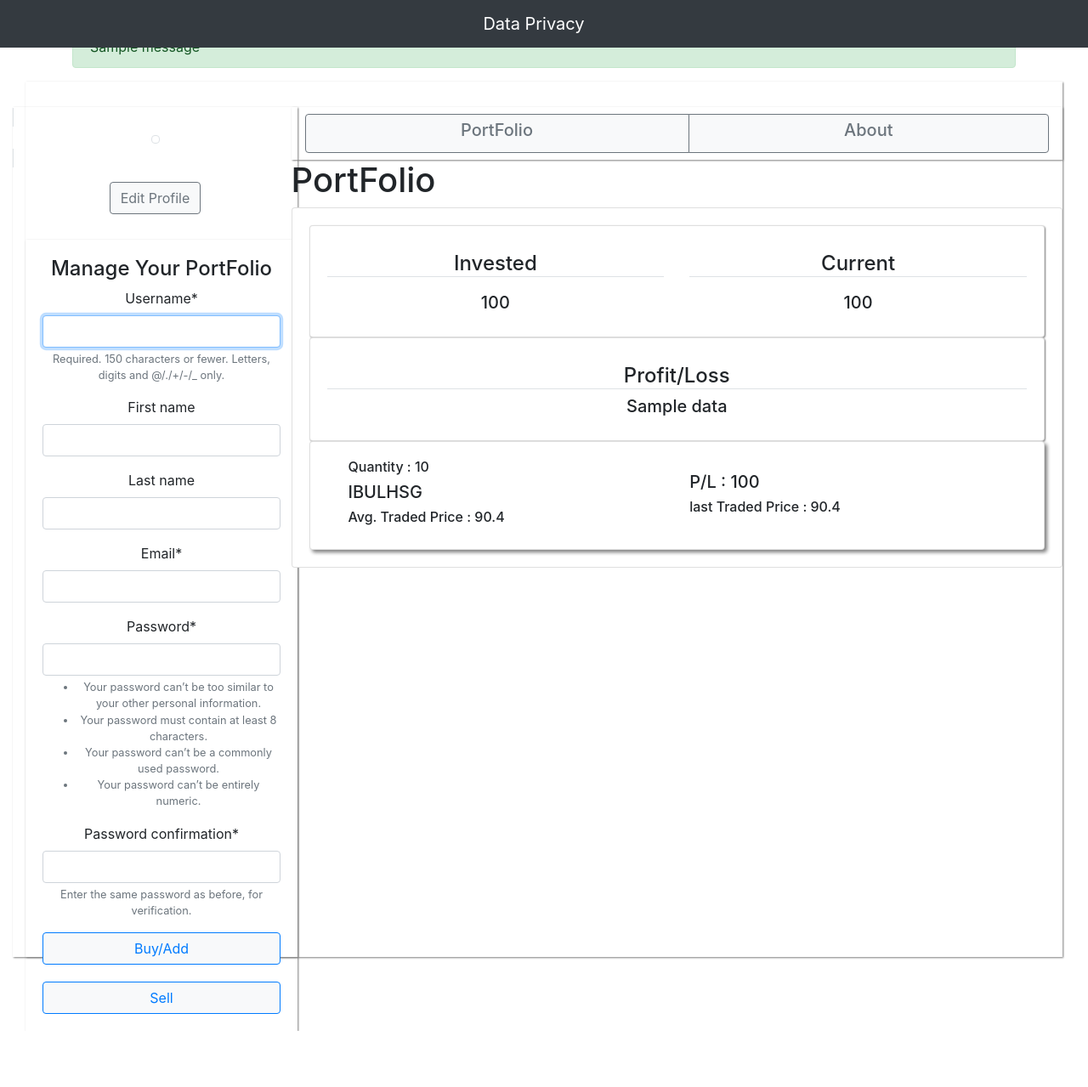
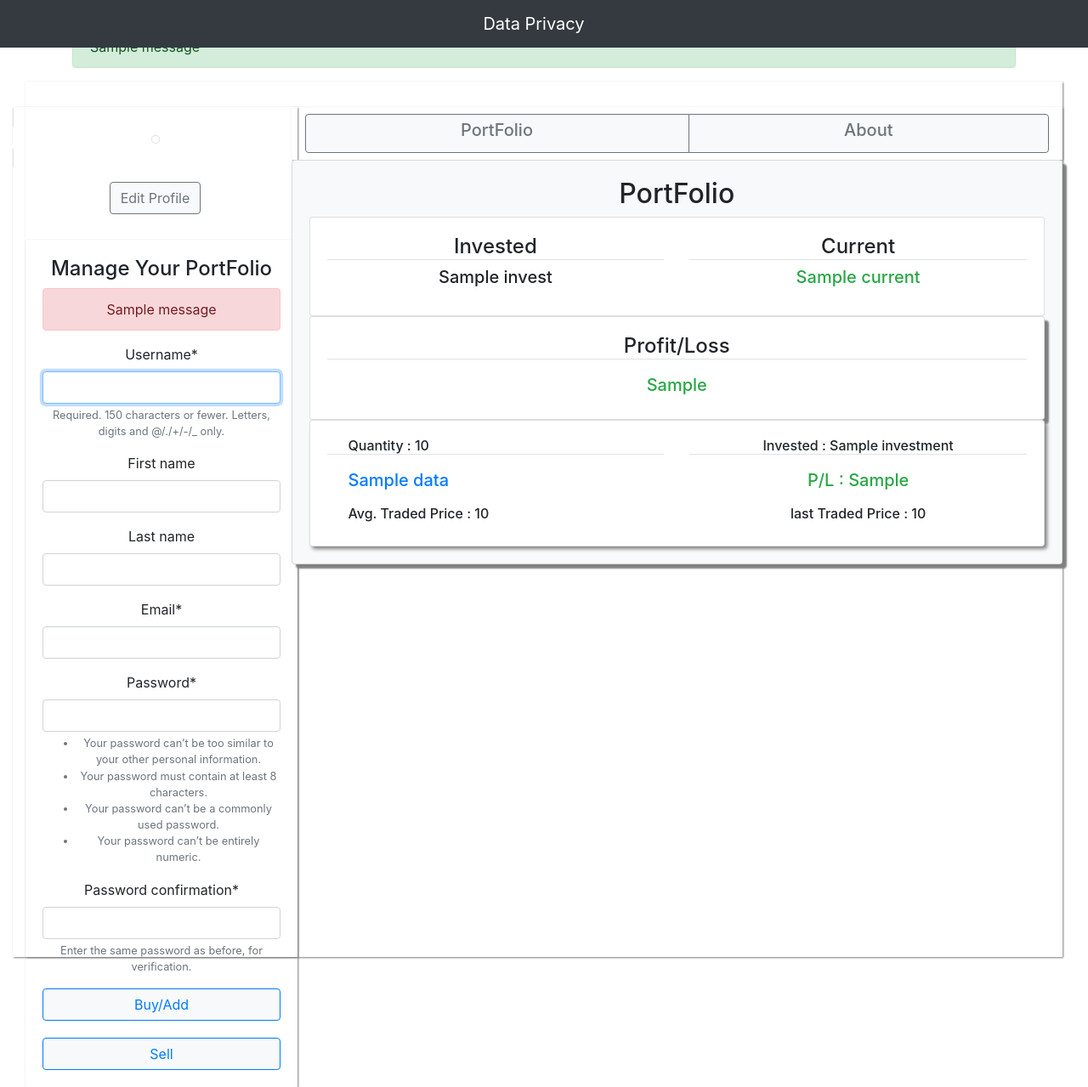
Before and after one commit to DataPrivacyB/A5, a Django app: template userRegistration/templates/userRegistration/portfolio.html in a window 1280 px wide. Shown: the whole page at 85% size. Before the commit the page ends 1213 px from the top, so only its background shows below. Run offline with Django 3.2, Linux system fonts and the light colour scheme; the template is opened without the code that fills it: values that come from a table or form of the project are taken from there, most other values are stand-ins (such as "Sample title", 1, 10 or a date in 2020); one stand-in notice (Sample message) is shown; parts of the project's set-up code (start-up, migrations or seed data) failed here and were passed over; some libraries are stand-ins or nearby versions.

```diff
--- a/A5/settings.py
+++ b/A5/settings.py
@@ -135,3 +135,4 @@ MEDIA_ROOT = os.path.join(BASE_DIR,'media')
 MEDIA_URL = '/media/'
 
 CRISPY_TEMPLATE_PACK = 'bootstrap4'
+LOGIN_REDIRECT_URL = '/userConfig/portfolio'
--- a/userRegistration/forms.py
+++ b/userRegistration/forms.py
@@ -2,6 +2,7 @@ from django import forms
 from django.contrib.auth.models import User
 from .models import SharesHeld,Shares
 from django.contrib.auth.forms import UserCreationForm
+
 
 class RegistrationForm(UserCreationForm):
     email = forms.EmailField(required=True)
@@ -21,9 +22,6 @@ class RegistrationForm(UserCreationForm):
 
         return user
 
-def get_list():
-    c = [1, 2, 3, 4]
-    return c
 
 
 class sharesUpdateForm(forms.Form):
--- a/userRegistration/models.py
+++ b/userRegistration/models.py
@@ -1,5 +1,4 @@
 from django.db import models
-from django.utils import timezone
 from django.contrib.auth.models import User
 
 photo = models.ImageField(upload_to="images")
--- a/userRegistration/shares.py
+++ b/userRegistration/shares.py
@@ -1,3 +1,7 @@
+import gspread
+import pprint
+from .models import Shares
+from oauth2client.service_account import ServiceAccountCredentials
 scope = ['https://spreadsheets.google.com/feeds','https://www.googleapis.com/auth/drive']
 creds = ServiceAccountCredentials.from_json_keyfile_name('C:\\Users\\Akshay Bali\\Desktop\\A5\\userRegistration\\FinanceA5-4cec9ccde82f.json', scope)
 client = gspread.authorize(creds)
--- a/userRegistration/templates/userRegistration/portfolio.html
+++ b/userRegistration/templates/userRegistration/portfolio.html
@@ -5,11 +5,10 @@
     body {
         margin : 30px;
     }
-
-</style>
+    </style>
 <div  style="padding-top:30px; box-shadow:1px 1px 2px grey;">
     <div class="row myr justify-content-between">
-        <div class="col-md-3 myc1 ">
+        <div class="col-md-3 myc1">
             <div class="row mynr justify-content-between">
                 <div  style="width: 350px;height:1000px; box-shadow:1px 1px 2px grey;">
                     <div class="p-0" style="padding:0">
@@ -31,7 +30,15 @@
                             <h4>Manage Your PortFolio</h4>
                             <form  method="POST">
                                 {% csrf_token %}
+                                {%if messages %}
+                                {%for message in messages%}
+                                    <div class="alert alert-danger">
+                                        {{ message }}
+                                    </div>
+                                {% endfor %}
+                                {% endif %}
                                 {{form | crispy}}
+
                                 <div class="text-center" style="padding-bottom:20px">
                                     <input type="submit" class="btn btn-light btn-block btn-outline-primary" name="buy" value="Buy/Add" />
                                 </div>
@@ -41,7 +48,6 @@
                             </form>
                         </div>
                     </div>
-
                 </div>
             </div>
         </div>
@@ -52,55 +58,70 @@
                     <a href="{% url 'about' %}" class="btn btn-light btn-outline-secondary"  ><h5>About</h5></a>
                 </div>
             </div>
+<div class="card bg-light"style="padding-bottom:0px;box-shadow:5px 5px 2px grey;">
+                <div class="card-body">
 
             <div class="row myr1">
-                <div class="col-md-5 myc">
-                    <h1>PortFolio</h1>
+                <div class="col-md myc">
+                    <h2 class="text-center">PortFolio</h2>
                 </div>
             </div>
-            <div class="card">
-                <div class="card-body">
-                    <div class="card" style="box-shadow:1px 1px 2px grey;">
+                    <div class="card" style="padding-bottom:5px;">
                         <div class="card-body">
-
                             <div class="row myr1">
                                 <div class="col-md-6 myc">
-                                    <h4 class="text-center border-bottom" style="padding-top:10px">Invested</h4>
-                                    <h5 class="text-center" style="padding-top:10px">100</h5>
+                                    <h4 class="text-center border-bottom" style="padding-top:0px">Invested</h4>
+                                    <h5 class="text-center" style="padding-top:0px">{{ invest }}</h5>
                                 </div>
                                 <div class="col-md myc">
-                                    <h4 class="text-center border-bottom" style="padding-top:10px">Current</h4>
-                                    <h5 class="text-center" style="padding-top:10px">100</h5>
+                                    <h4 class="text-center border-bottom" style="padding-top:0px">Current</h4>
+                                    {% if current <= 0 %}
+                                    <h5 class="text-center text-danger" style="padding-top:0px">{{ current }}</h5>
+                                    {% else %}
+                                    <h5 class="text-center text-success" style="padding-top:0px">{{ current }}</h5>
+                                    {% endif %}
                                 </div>
                             </div>
                         </div></div>
-                    <div class="card"style="box-shadow:1px 1px 2px grey;">
+                    <div class="card"style="box-shadow:5px 5px 2px grey;">
                         <div class="card-body">
 
                             <div class="row myr1">
                                 <div class="col-md myc">
-                                    <h4 class="text-center border-bottom" style="padding-top:10px">Profit/Loss</h4>
-                                    <h5 class="text-center">{{data}}</h5>
+                                    <h4 class="text-center border-bottom" style="padding-top:0px">Profit/Loss</h4>
+                                    {% if netPl <= 0 %}
+                                        <h5 class="text-center text-danger" style="padding-top:10px">{{ netPl }}</h5>
+                                    {% else %}
+                                        <h5 class="text-center text-success" style="padding-top:10px">{{ netPl }}</h5>
+                                    {% endif %}
+
                                 </div>
                             </div>
                         </div>
                     </div>
             {% for x in data %}
+                    {% if x.Quantity > 0 %}
             <div class="card" style="box-shadow:3px 3px 4px grey;">
                 <div class="card-body">
                     <div class="row myr1">
                         <div class="col-md-6 myc">
-                            <h6 style="padding-left:25px">Quantity : 10</h6>
-                            <h5 style="padding-left:25px">IBULHSG</h5>
-                            <h6 style="padding-left:25px">Avg. Traded Price : 90.4</h6>
+                            <h6 class="border-bottom" style="padding-left:25px">Quantity : {{ x.Quantity }}</h6>
+                            <h5 class ="text-primary" style="padding-left:25px;padding-top:10px">{{ x.Name }}</h5>
+                            <h6 style="padding-left:25px;padding-top:10px">Avg. Traded Price : {{ x.buyPrice }}</h6>
                         </div>
                         <div class="col-md myc">
-                            <h5 style="padding-top:15px">P/L : 100</h5>
-                            <h6 class="align-bottom">last Traded Price : 90.4</h6>
+                            <h6 class="border-bottom text-center">Invested : {{x.investment }}</h6>
+                            {% if x.pl <= 0 %}
+                                        <h5 class=" text-danger text-center" style="padding-top:10px">P/L : {{x.pl}}</h5>
+                                    {% else %}
+                                        <h5 class="text-success text-center" style="padding-top:10px">P/L : {{x.pl}}</h5>
+                                    {% endif %}
+                            <h6 class="align-bottom text-center" style="padding-top:10px">last Traded Price : {{x.livePrice }}</h6>
                         </div>
                     </div>
                 </div>
             </div>
+                    {% endif %}
             {% endfor %}
                     </div></div>
         </div>
--- a/userRegistration/urls.py
+++ b/userRegistration/urls.py
@@ -1,4 +1,4 @@
-from django.urls import path,include,re_path
+from django.urls import path,re_path
 from . import views
 from django.contrib.auth import views as auth_views
 
@@ -7,7 +7,9 @@ urlpatterns = [
     path('password_reset/', auth_views.PasswordResetView.as_view(template_name='userRegistration/password_reset_form.html'), name='password_reset' ),
     path('password_reset/done/', auth_views.PasswordResetDoneView.as_view(template_name='userRegistration/password_reset_done.html'), name='password_reset_done' ),
     re_path(r'^reset/(?P<uidb64>[0-9A-Za-z_\-]+)/(?P<token>[0-9A-Za-z]{1,13}-[0-9A-Za-z]{1,20})/$',
-        auth_views.PasswordResetConfirmView.as_view(template_name='userRegistration/password_reset_confirm.html'), name='password_reset_confirm' ),
+        auth_views.PasswordResetConfirmView.as_view(
+            template_name='userRegistration/password_reset_confirm.html')
+            , name='password_reset_confirm' ),
 
     path('reset/done/', auth_views.PasswordResetCompleteView.as_view(template_name='userRegistration/password_reset_complete.html'), name='password_reset_complete' ),
     path('login/',auth_views.LoginView.as_view(template_name='userRegistration/login.html'),name='login'),
@@ -17,9 +19,4 @@ urlpatterns = [
     path('registration/registered', views.registered, name='registered'),
     path('about/', views.about, name='about'),
     path('portfolio/', views.portfolio, name='portfolio'),
-<<<<<<< HEAD
-    path('Home/', views.Home, name='Home'),
-    path('AboutProject/', views.AboutProject, name='AboutProject'),
-=======
->>>>>>> 10eb71ea7516a2b4192d26f769293fed33b8a046
 ]
```
Also changed, not shown: userRegistration/liveShares.py (added, +9 -0 lines), userRegistration/views.py (+60 -32 lines), db.sqlite3.
